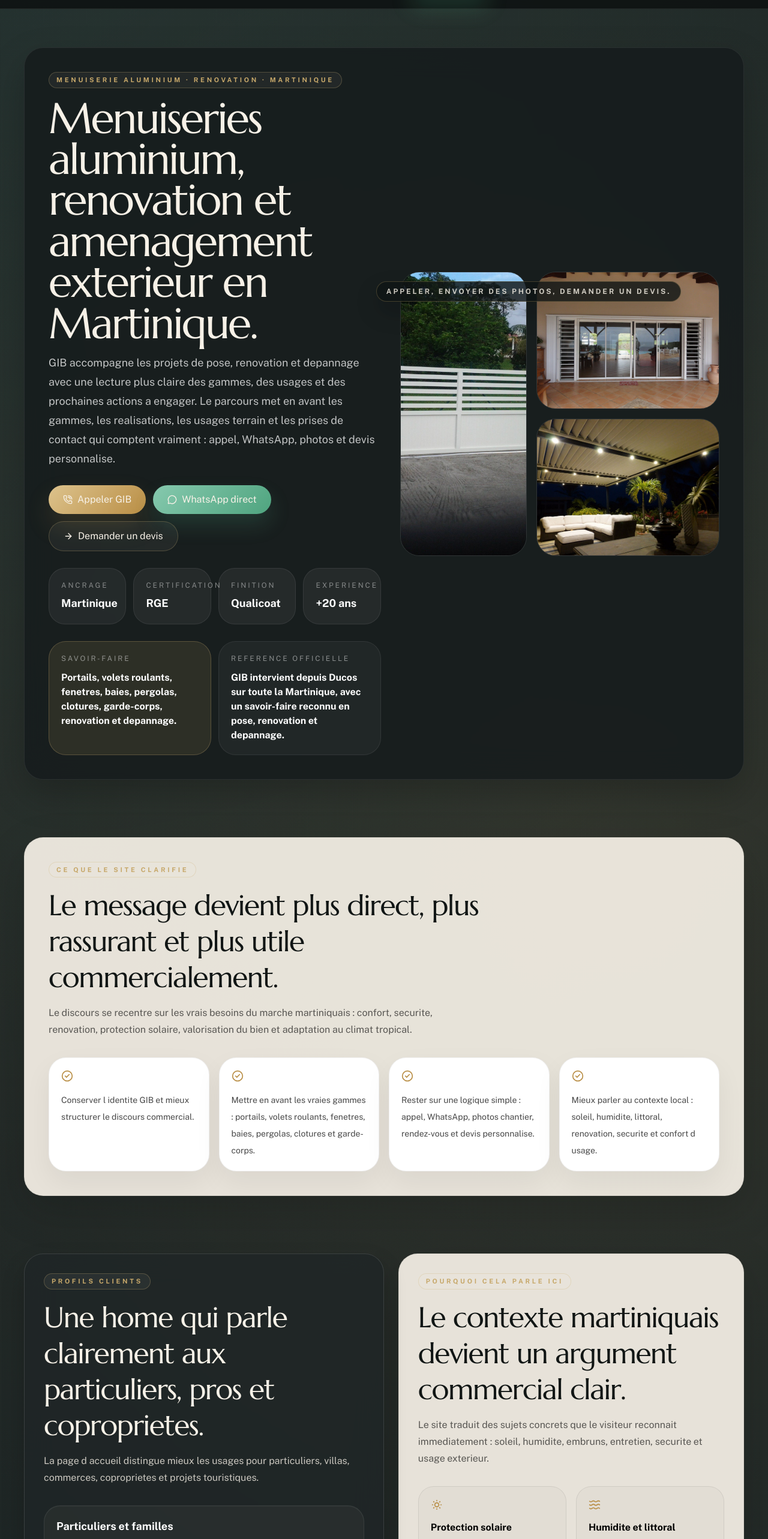
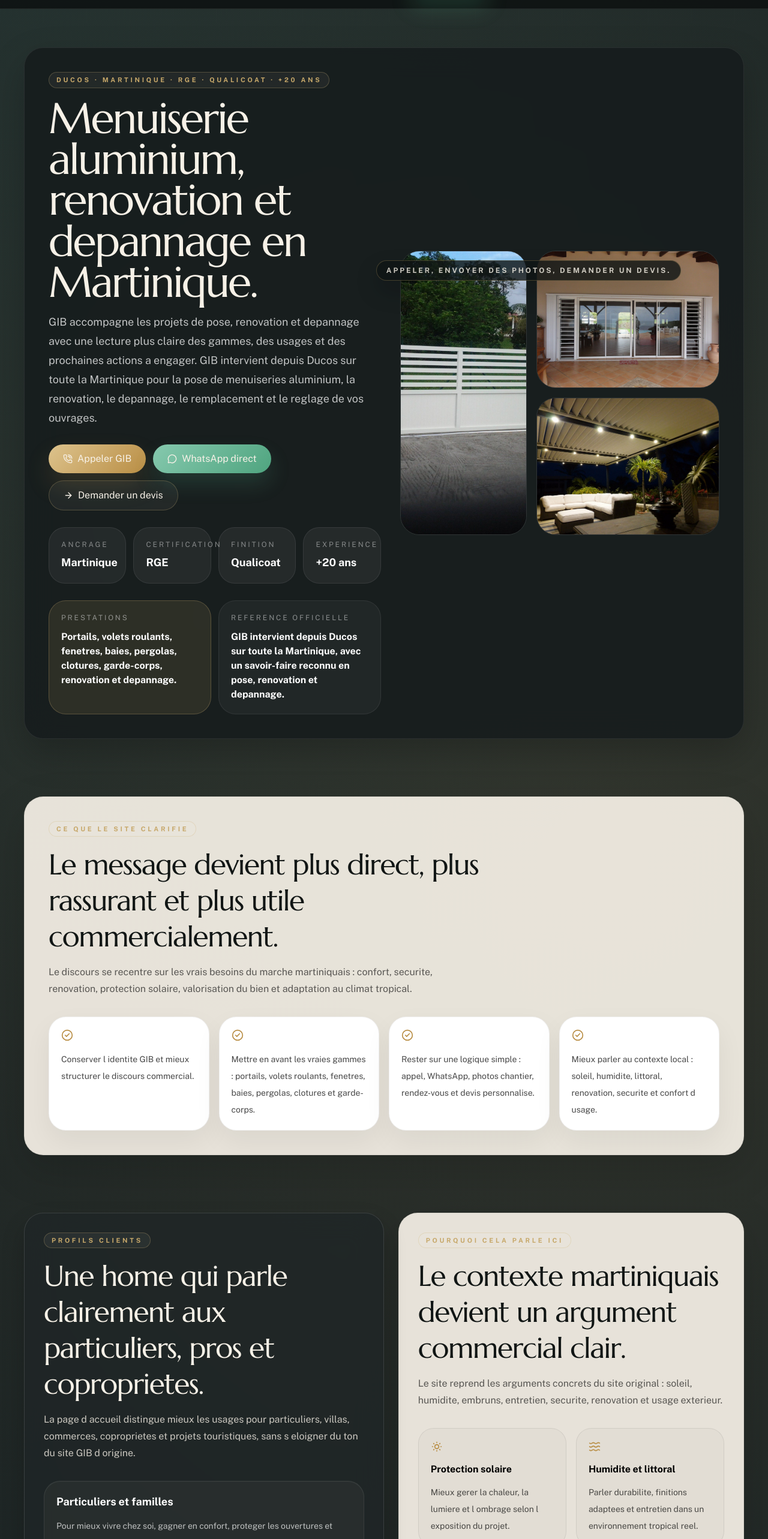
Before and after one commit to CVlad97/gib-menuiseries-demo, a React (Vite) app: page /#/ in a window 1280 px wide. Shown: the part 140-2706 px from the top of the page at 60% size. Built offline with nearby package versions, Linux system fonts and the light colour scheme.

Commit message:
Refine GIB visual fidelity to original site

```diff
--- a/src/pages/HomePage.tsx
+++ b/src/pages/HomePage.tsx
@@ -119,12 +119,12 @@ export function HomePage() {
           <div className="grid gap-8 lg:grid-cols-[1.02fr_0.98fr] lg:items-center">
             <div className="space-y-7">
               <div className="space-y-4">
-                <span className="eyebrow">Menuiserie aluminium · renovation · Martinique</span>
+                <span className="eyebrow">Ducos · Martinique · RGE · Qualicoat · +20 ans</span>
                 <h1 className="headline max-w-4xl text-[var(--text)]">
-                  Menuiseries aluminium, renovation et amenagement exterieur en Martinique.
+                  Menuiserie aluminium, renovation et depannage en Martinique.
                 </h1>
                 <p className="max-w-2xl text-base leading-8 text-white/74 sm:text-lg">
-                  {company.hero_promise} Le parcours met en avant les gammes, les realisations, les usages terrain et les prises de contact qui comptent vraiment : appel, WhatsApp, photos et devis personnalise.
+                  {company.hero_promise} GIB intervient depuis Ducos sur toute la Martinique pour la pose de menuiseries aluminium, la renovation, le depannage, le remplacement et le reglage de vos ouvrages.
                 </p>
               </div>
 
@@ -154,15 +154,15 @@ export function HomePage() {
 
               <div className="grid gap-3 sm:grid-cols-2">
                 <div className="rounded-[1.8rem] border border-[color:var(--line-strong)] bg-[color:var(--gold-soft)]/70 p-5">
-                  <p className="text-xs uppercase tracking-[0.24em] text-white/48">Savoir-faire</p>
+                  <p className="text-xs uppercase tracking-[0.24em] text-white/48">Prestations</p>
                   <p className="mt-3 text-base font-semibold text-white">
-                    Portails, volets roulants, fenetres, baies, pergolas, clotures, garde-corps, renovation et depannage.
+Portails, volets roulants, fenetres, baies, pergolas, clotures, garde-corps, renovation et depannage.
                   </p>
                 </div>
                 <div className="rounded-[1.8rem] border border-white/8 bg-white/[0.04] p-5">
                   <p className="text-xs uppercase tracking-[0.24em] text-white/48">Reference officielle</p>
                   <p className="mt-3 text-base font-semibold text-white">
-                    GIB intervient depuis Ducos sur toute la Martinique, avec un savoir-faire reconnu en pose, renovation et depannage.
+GIB intervient depuis Ducos sur toute la Martinique, avec un savoir-faire reconnu en pose, renovation et depannage.
                   </p>
                 </div>
               </div>
@@ -170,7 +170,7 @@ export function HomePage() {
 
             <div className="relative grid gap-4 md:grid-cols-[0.82fr_1.18fr] md:grid-rows-2">
               <div className="floating-note absolute -left-3 top-4 hidden md:block lg:-left-10">
-                Appeler, envoyer des photos, demander un devis.
+Appeler, envoyer des photos, demander un devis.
               </div>
               {heroAssets[0] ? (
                 <MediaImage
@@ -228,7 +228,7 @@ export function HomePage() {
             <SectionHeading
               eyebrow="Profils clients"
               title="Une home qui parle clairement aux particuliers, pros et coproprietes."
-              description="La page d accueil distingue mieux les usages pour particuliers, villas, commerces, coproprietes et projets touristiques."
+              description="La page d accueil distingue mieux les usages pour particuliers, villas, commerces, coproprietes et projets touristiques, sans s eloigner du ton du site GIB d origine."
               light
             />
             <div className="mt-8 grid gap-4">
@@ -245,7 +245,7 @@ export function HomePage() {
             <SectionHeading
               eyebrow="Pourquoi cela parle ici"
               title="Le contexte martiniquais devient un argument commercial clair."
-              description="Le site traduit des sujets concrets que le visiteur reconnait immediatement : soleil, humidite, embruns, entretien, securite et usage exterieur."
+              description="Le site reprend les arguments concrets du site original : soleil, humidite, embruns, entretien, securite, renovation et usage exterieur."
             />
             <div className="mt-8 grid gap-4 sm:grid-cols-2">
               {climateProofs.map((item) => {
```
